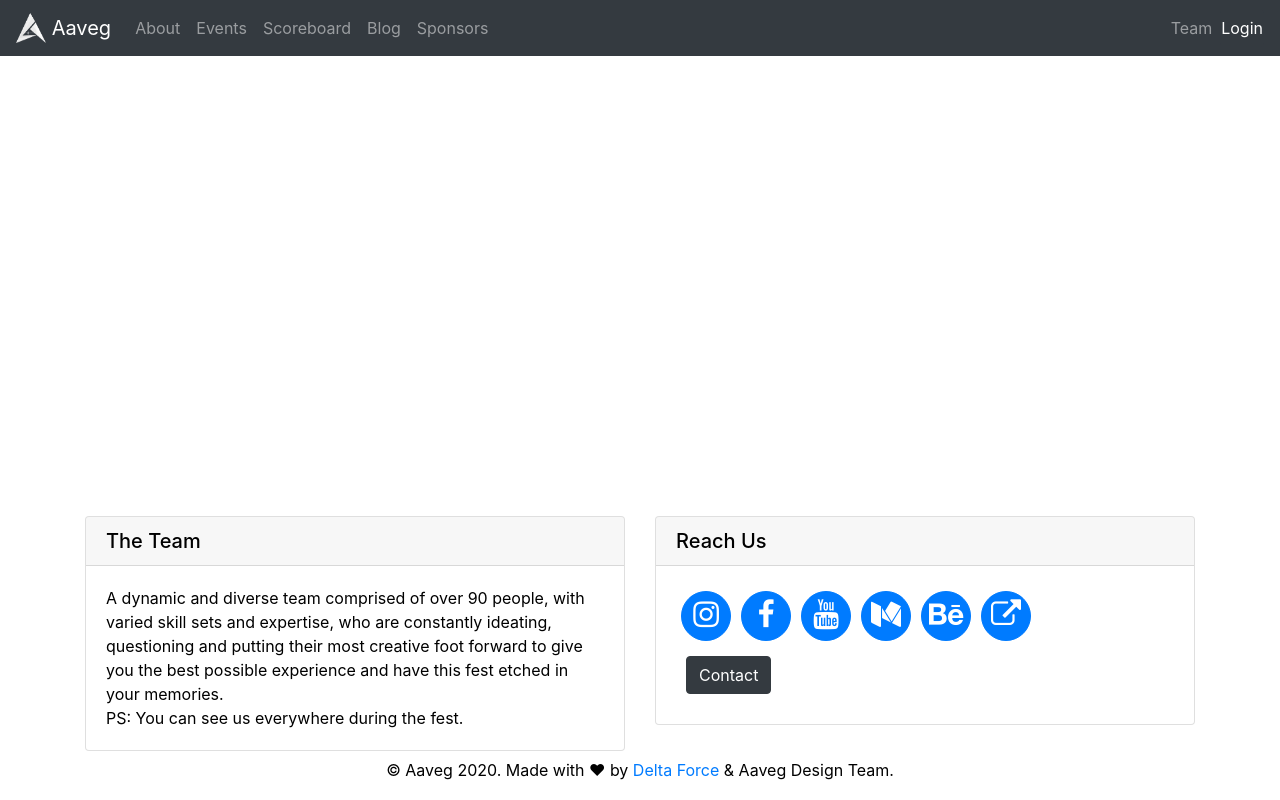
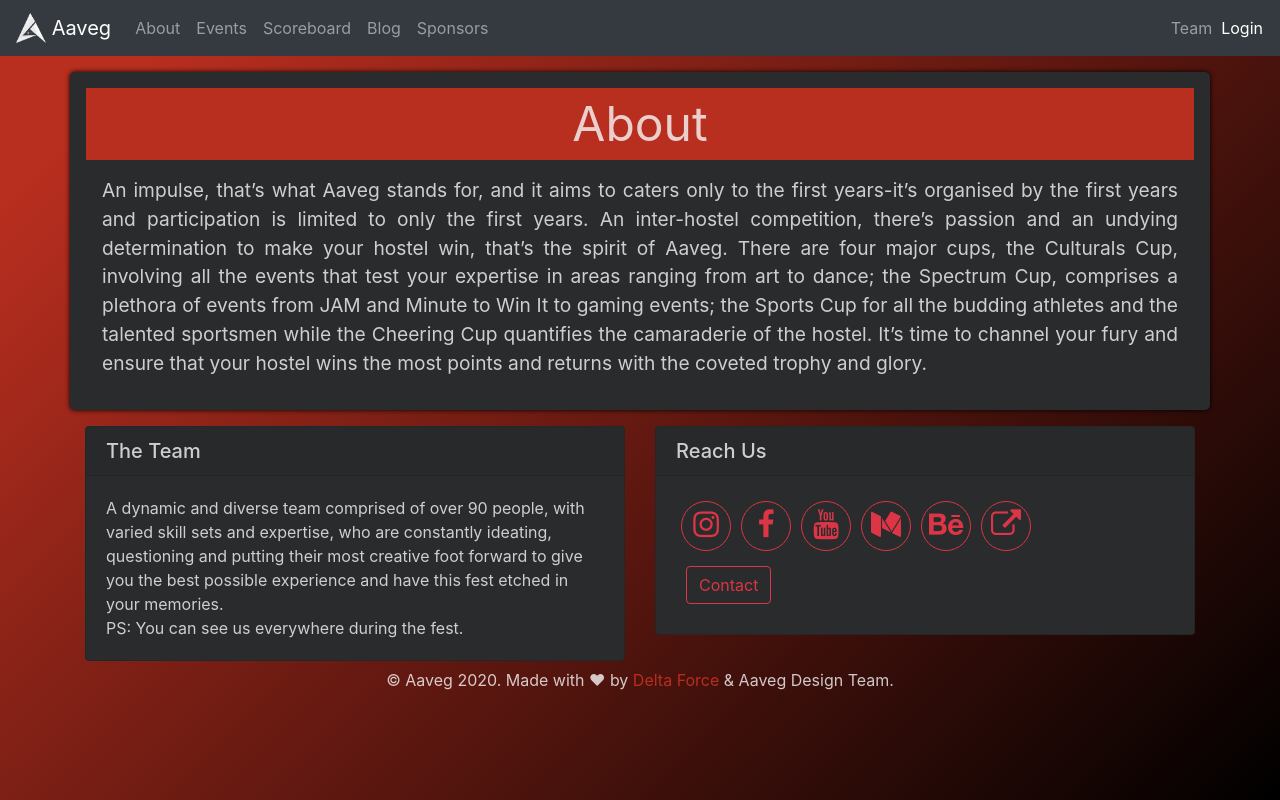
Before and after one commit to AananthV/AavegFrontend, a React (Create React App) app: page /about in a window 1280 px wide. Built offline with nearby package versions, Linux system fonts and the light colour scheme.

Commit message:
[Feat] Design Changes, InnerPage and About

```diff
--- a/src/App.js
+++ b/src/App.js
@@ -1,18 +1,20 @@
+import 'bootstrap/dist/css/bootstrap.min.css';
 import React, { Component } from 'react';
 import { BrowserRouter as Router, Route} from "react-router-dom";
-import 'bootstrap/dist/css/bootstrap.min.css';
 import NavBar from './components/NavBar'
-import Footer from './components/Footer'
+import About from './components/About'
+
+import './css/main.css';
 
 
 class App extends Component {
 	render() {
 		return (
-		<Router>
-		<Route path="/"   component= {NavBar}/>
-		<Route path="/" component = {Footer} />
-		</Router>
-    	);
+			<Router>
+				<Route path="/"   component= {NavBar}/>
+				<Route path="/about"   component= {About}/>
+			</Router>
+    );
 	}
 }
 
--- /dev/null
+++ b/src/components/About.js
@@ -0,0 +1,25 @@
+import React, { Component } from 'react'
+import { InnerPage, Title, Text } from './InnerPage'
+
+class About extends Component {
+  render() {
+    return (
+      <InnerPage>
+        <Title>About</Title>
+        <Text>
+          An impulse, that’s what Aaveg stands for, and it aims to caters only to the first years-it’s organised by the
+          first years and participation is limited to only the first years. An inter-hostel competition, there’s passion
+          and an undying determination to make your hostel win, that’s the spirit of Aaveg.
+          There are four major cups, the Culturals Cup, involving all the events that test your expertise in areas
+          ranging from art to dance; the Spectrum Cup, comprises a plethora of events from JAM and Minute to Win It to
+          gaming events; the Sports Cup for all the budding athletes and the talented sportsmen while the Cheering Cup
+          quantifies the camaraderie of the hostel.
+          It’s time to channel your fury and ensure that your hostel wins the most points and returns with the coveted
+          trophy and glory.
+        </Text>
+      </InnerPage>
+    )
+  }
+}
+
+export default About;
--- a/src/components/ContactModal.js
+++ b/src/components/ContactModal.js
@@ -8,6 +8,9 @@ const styles = {
     modal:{
         margin:'auto',
         marginTop:'5%'
+    },
+    modalBody: {
+        textAlign: 'center'
     }
 };
 
@@ -27,14 +30,14 @@ class ContactModal extends Component {
 	}
 	render(){
         return <span>
-            <Button variant="dark" onClick={this.handleShow.bind(this)} style={styles.button}>
+            <Button variant="outline-danger" onClick={this.handleShow.bind(this)} style={styles.button}>
                 Contact
             </Button>
             <Modal show={this.state.show} onHide={this.handleClose.bind(this)} style={styles.modal}>
-            <Modal.Header closeButton>
-                <Modal.Title>Contact</Modal.Title>
+            <Modal.Header className="red-bg" closeButton>
+                Contact
             </Modal.Header>
-            <Modal.Body>
+            <Modal.Body className="dark-bg" style={styles.modalBody}>
                 <div>
                     <p>Chairperson : Vijay - <a href="tel:+919791607243"> 9791607243</a></p>
                     <p>Head, OC : Toshith - <a href="tel:+919600921975">9600921975</a></p>
--- a/src/components/Footer.js
+++ b/src/components/Footer.js
@@ -5,13 +5,6 @@ import 'font-awesome/css/font-awesome.min.css';
 import ContactModal from './ContactModal'
 
 const  styles = {
-    container:{
-        color:"black",
-        position:"fixed",
-        left:0,
-        bottom:0,
-        right:0,
-    },
     icon:{
         fontSize:"30px",
         padding:"7px",
@@ -19,22 +12,25 @@ const  styles = {
         height:"50px",
         borderRadius:"50%",
         textDecoration:"none",
-        margin:"5px"
+        margin: "5px"
     },
     col:{
-        marginBottom:"5px"
+        marginBottom:"5px",
     },
     delta:{
         textAlign:"center",
         padding:"2px"
+    },
+    darkCard: {
+      backgroundColor: "#292b2c"
     }
 }
 class Footer extends Component {
 	render(){
-        return <Container style={styles.container}>
+        return <Container>
                 <Row>
                 <Col sm={12} lg={6} style={styles.col}>
-                    <Card>
+                    <Card style={styles.darkCard}>
                         <Card.Header as="h5">The Team</Card.Header>
                         <Card.Body>
                             <Card.Text>
@@ -48,17 +44,17 @@ class Footer extends Component {
                         </Card.Body>
                         </Card>
                     </Col>
-                    <Col sm={12} lg={6}>
-                    <Card>
+                    <Col sm={12} lg={6} style={styles.col}>
+                    <Card style={styles.darkCard}>
                         <Card.Header as="h5">Reach Us</Card.Header>
                         <Card.Body>
                             <Card.Text>
-                            <Button style={styles.icon} href="https://www.instagram.com/aaveg.nitt/" className="fa fa-instagram"></Button>
-                            <Button style={styles.icon} href="https://www.facebook.com/aaveg.nitt" className="fa fa-facebook"></Button>
-                            <Button style={styles.icon} href="https://aaveg.net/youtube" className="fa fa-youtube"></Button>
-                            <Button style={styles.icon} href="https://medium.com/aaveg-blog" className="fa fa-medium"></Button>
-                            <Button style={styles.icon} href="https://be.net/aavegdesign" className="fa fa-behance"></Button>
-                            <Button style={styles.icon} href="https://linktr.ee/aaveg.nitt" className="fa fa-external-link" ></Button>
+                            <Button variant="outline-danger" style={styles.icon} href="https://www.instagram.com/aaveg.nitt/" className="fa fa-instagram"></Button>
+                            <Button variant="outline-danger" style={styles.icon} href="https://www.facebook.com/aaveg.nitt" className="fa fa-facebook"></Button>
+                            <Button variant="outline-danger" style={styles.icon} href="https://www.youtube.com/channel/UC6RY84pojMJ0HP6wHkFeW-A" className="fa fa-youtube"></Button>
+                            <Button variant="outline-danger" style={styles.icon} href="https://medium.com/aaveg-blog" className="fa fa-medium"></Button>
+                            <Button variant="outline-danger" style={styles.icon} href="https://be.net/aavegdesign" className="fa fa-behance"></Button>
+                            <Button variant="outline-danger" style={styles.icon} href="https://linktr.ee/aaveg.nitt" className="fa fa-external-link" ></Button>
                             <br/>
                             <ContactModal />
                             </Card.Text>
@@ -66,11 +62,11 @@ class Footer extends Component {
                         </Card>
                     </Col>
                 </Row>
-                        <p class="copyright " style={styles.delta}>
-                        &copy; Aaveg 2020. Made with &hearts; by
-                        <a href="https://delta.nitt.edu"> Delta Force</a> & Aaveg Design Team.
-                        </p>
-                </Container>
+                <p style={styles.delta}>
+                &copy; Aaveg 2020. Made with &hearts; by
+                <a href="https://delta.nitt.edu"> Delta Force</a> & Aaveg Design Team.
+                </p>
+              </Container>
 	}
 }
 export default Footer;
--- /dev/null
+++ b/src/components/InnerPage.js
@@ -0,0 +1,39 @@
+import React, { Component } from 'react'
+import { Container } from 'react-bootstrap'
+import Footer from './Footer'
+import '../css/inner_page.css';
+
+class InnerPage extends Component {
+  render() {
+    return (
+      <div>
+        <Container id="inner-container">
+          {this.props.children}
+        </Container>
+        <Footer/>
+      </div>
+    )
+  }
+}
+
+class Title extends Component {
+  render() {
+    return (
+      <div id="inner-title" className="red-bg">
+        {this.props.children}
+      </div>
+    )
+  }
+}
+
+class Text extends Component {
+  render() {
+    return (
+      <div id="inner-text">
+        {this.props.children}
+      </div>
+    )
+  }
+}
+
+export { InnerPage, Title, Text };
--- a/src/components/LoginModal.js
+++ b/src/components/LoginModal.js
@@ -33,7 +33,10 @@ class Login extends Component {
                     Login
                 </Button>
                 <Modal centered show={this.state.show} onHide={this.handleClose.bind(this)}>
-                  <Modal.Body><LoginForm/></Modal.Body>
+                  <Modal.Header className="red-bg" closeButton>
+                      Login
+                  </Modal.Header>
+                  <Modal.Body className="dark-bg"><LoginForm/></Modal.Body>
                 </Modal>
               </span>
 	}
--- /dev/null
+++ b/src/css/inner_page.css
@@ -0,0 +1,19 @@
+#inner-container {
+  background-color: #292b2c;
+  border-radius: 5px;
+  box-shadow: 0 0 5px black;
+  margin-top: 16px;
+  margin-bottom: 16px;
+  padding: 16px;
+}
+
+#inner-title {
+  text-align: center;
+  font-size: 3em;
+}
+
+#inner-text {
+  text-align: justify;
+  font-size: 1.2em;
+  padding: 16px;
+}
--- /dev/null
+++ b/src/css/main.css
@@ -0,0 +1,18 @@
+body {
+  min-height: 100vh;
+  background-color: #000000;
+  background-image: linear-gradient(315deg, #000000 0%, #b82e1f 90%);
+  color: #f7f7f7cc;
+}
+
+a {
+  color: #b82e1f
+}
+
+.dark-bg {
+  background-color: #292b2c;
+}
+
+.red-bg {
+  background-color: #b82e1f
+}
```
